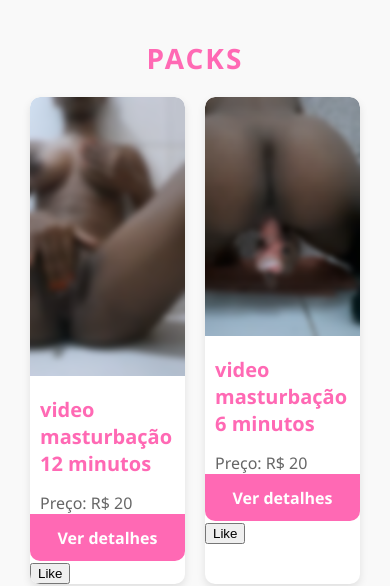
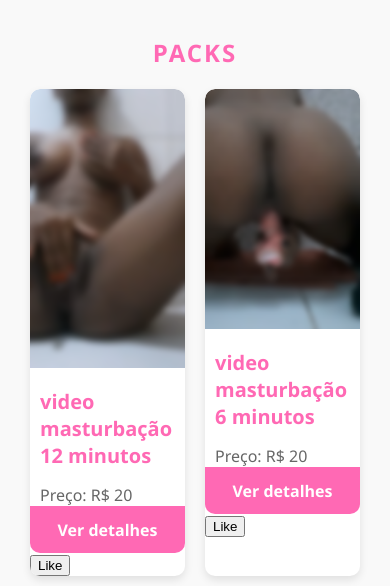
Before and after one commit to uniobs/mands, a plain HTML site: page index.html in a window 390 px wide. Shown: the top 586 px of the page. Drawn offline with Linux system fonts and the light colour scheme.

Commit message:
Update styles.css

```diff
--- a/styles.css
+++ b/styles.css
@@ -12,6 +12,8 @@ body {
     font-size: 28px; /* Maior tamanho de fonte */
     text-transform: uppercase; /* Texto em maiúsculas */
     letter-spacing: 2px; /* Espaçamento entre letras */
+    max-width: 100%; /* Garantir que o título não ultrapasse a largura da tela */
+    padding: 0 20px; /* Adicionando preenchimento lateral para dispositivos menores */
 }
 
 .catalogo {
@@ -72,4 +74,8 @@ body {
     .card {
         width: calc(50% - 20px); /* Mudando para duas colunas em telas menores */
     }
+
+    .titulo {
+        font-size: 24px; /* Reduzindo o tamanho do título para telas menores */
+    }
 }
```
